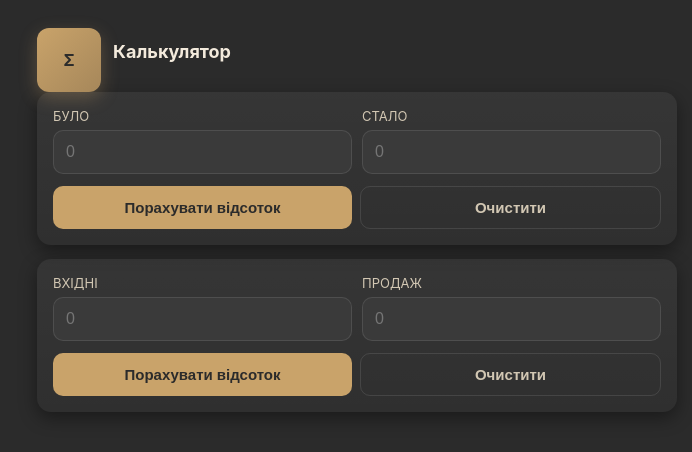
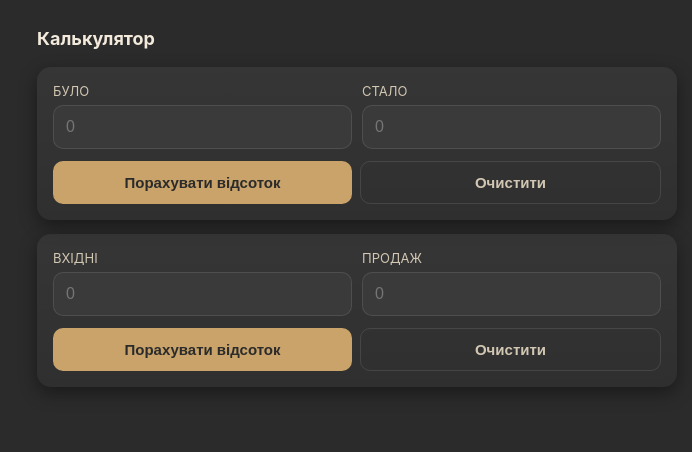
Before and after one commit to fh0enix/Calc, a plain HTML site: page index.html in a window 1280 px wide. Shown: the whole page, without its empty margins (283-975 px from the left). Drawn offline with Linux system fonts and the light colour scheme.

Commit message:
modified:   index.html

```diff
--- a/index.html
+++ b/index.html
@@ -38,7 +38,6 @@
 <body>
   <div class="wrap">
     <header>
-      <div class="logo">Σ</div>
       <div>
         <h1>Калькулятор</h1>
         <p class="lead"></p>
```
